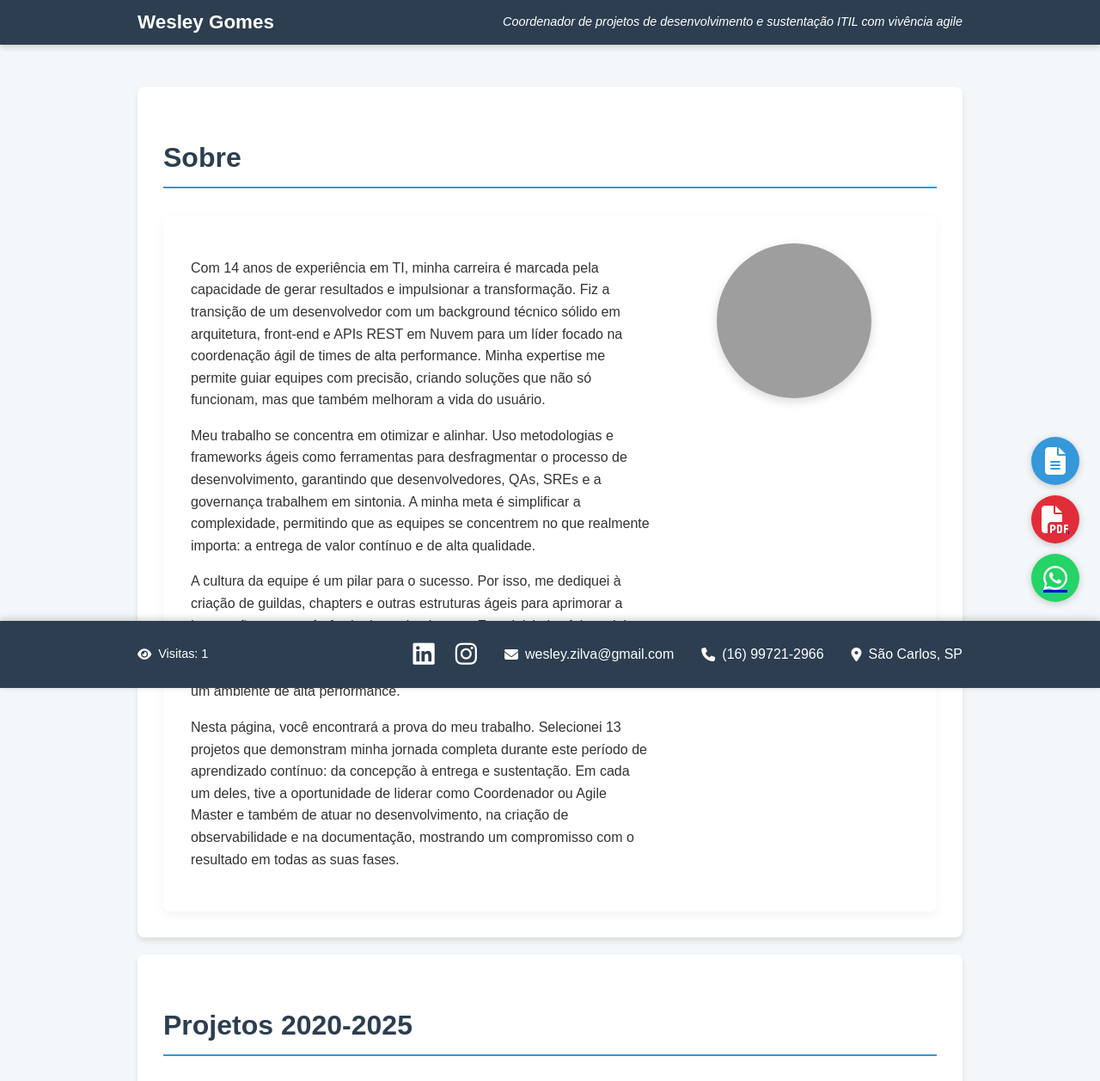
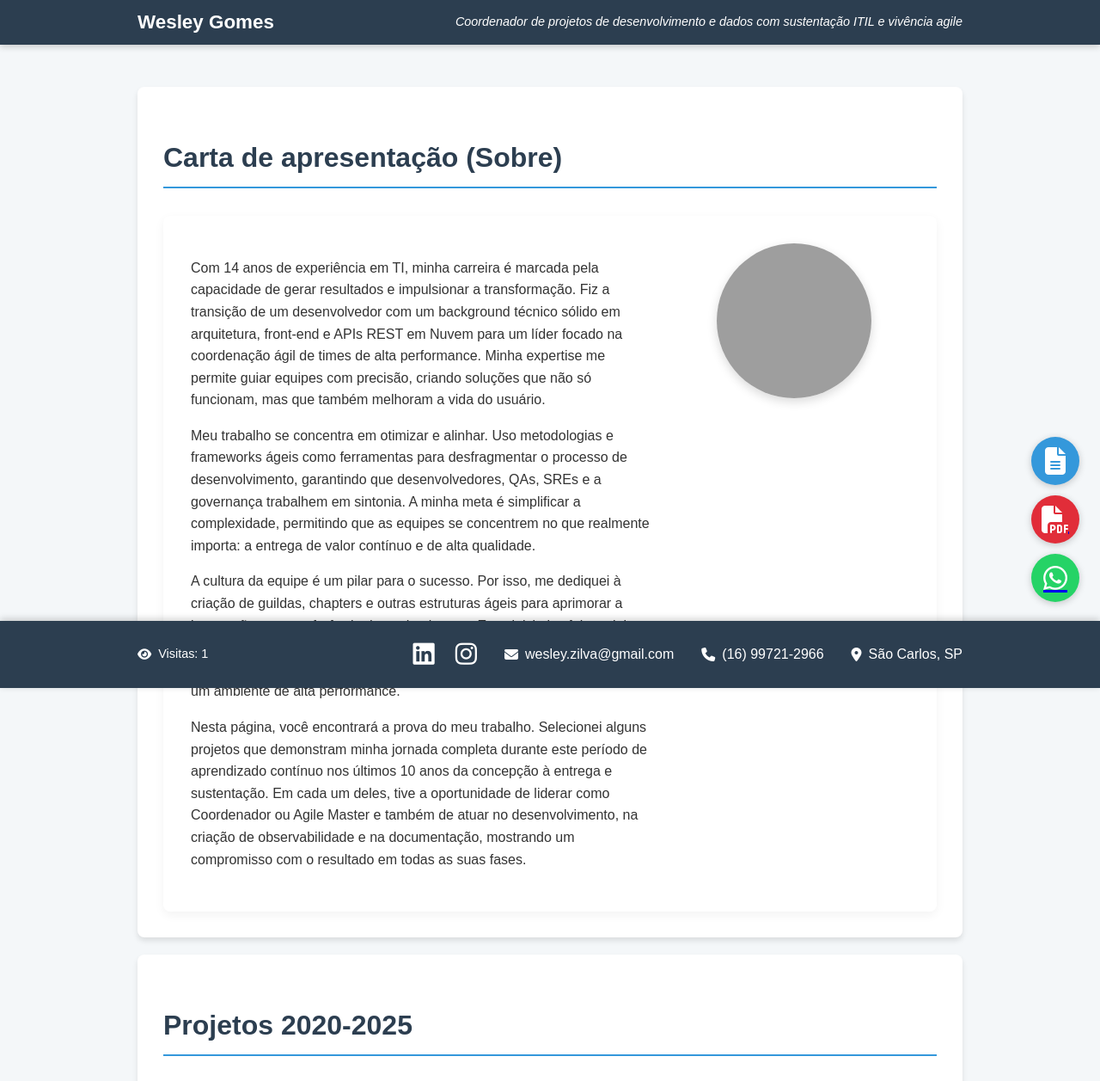
Before and after one commit to wesleyzilva/pagina, a plain HTML site: page index.html in a window 1280 px wide. Shown: the top 1257 px of the page at 86% size. Drawn offline with nearby package versions, Linux system fonts and the light colour scheme; no server answers; grey boxes are pictures that could not be loaded.

Commit message:
Update index.html

```diff
--- a/index.html
+++ b/index.html
@@ -296,19 +296,19 @@
     <header class="header">
         <div class="header-content">
             <h1 class="name">Wesley Gomes</h1>
-            <p class="role">Coordenador de projetos de desenvolvimento e sustentação ITIL com vivência agile</p>
+            <p class="role">Coordenador de projetos de desenvolvimento e dados com sustentação ITIL e vivência agile</p>
         </div>
     </header>
 
     <main class="container">
         <section id="about" class="section">
-            <h2 class="section-title">Sobre</h2>
+            <h2 class="section-title">Carta de apresentação (Sobre)</h2>
             <div class="about-section">
                 <div class="about-text">
                     <p>Com 14 anos de experiência em TI, minha carreira é marcada pela capacidade de gerar resultados e impulsionar a transformação. Fiz a transição de um desenvolvedor com um background técnico sólido em arquitetura, front-end e APIs REST em Nuvem para um líder focado na coordenação ágil de times de alta performance. Minha expertise me permite guiar equipes com precisão, criando soluções que não só funcionam, mas que também melhoram a vida do usuário.</p>
                     <p>Meu trabalho se concentra em otimizar e alinhar. Uso metodologias e frameworks ágeis como ferramentas para desfragmentar o processo de desenvolvimento, garantindo que desenvolvedores, QAs, SREs e a governança trabalhem em sintonia. A minha meta é simplificar a complexidade, permitindo que as equipes se concentrem no que realmente importa: a entrega de valor contínuo e de alta qualidade.</p>
                     <p>A cultura da equipe é um pilar para o sucesso. Por isso, me dediquei à criação de guildas, chapters e outras estruturas ágeis para aprimorar a integração e a transferência de conhecimento. Essa iniciativa foi crucial para aprimorar a sinergia entre as equipes e garantir que as pessoas certas, com habilidades equivalentes, estivessem no lugar certo, gerando um ambiente de alta performance.</p>
-                    <p>Nesta página, você encontrará a prova do meu trabalho. Selecionei 13 projetos que demonstram minha jornada completa durante este período de aprendizado contínuo: da concepção à entrega e sustentação. Em cada um deles, tive a oportunidade de liderar como Coordenador ou Agile Master e também de atuar no desenvolvimento, na criação de observabilidade e na documentação, mostrando um compromisso com o resultado em todas as suas fases.</p>
+                    <p>Nesta página, você encontrará a prova do meu trabalho. Selecionei alguns projetos que demonstram minha jornada completa durante este período de aprendizado contínuo nos últimos 10 anos da concepção à entrega e sustentação. Em cada um deles, tive a oportunidade de liderar como Coordenador ou Agile Master e também de atuar no desenvolvimento, na criação de observabilidade e na documentação, mostrando um compromisso com o resultado em todas as suas fases.</p>
                 </div>
                 <div class="about-photo">
                 <img src="wesley.jpg" alt="Foto de Wesley Gomes">
```
